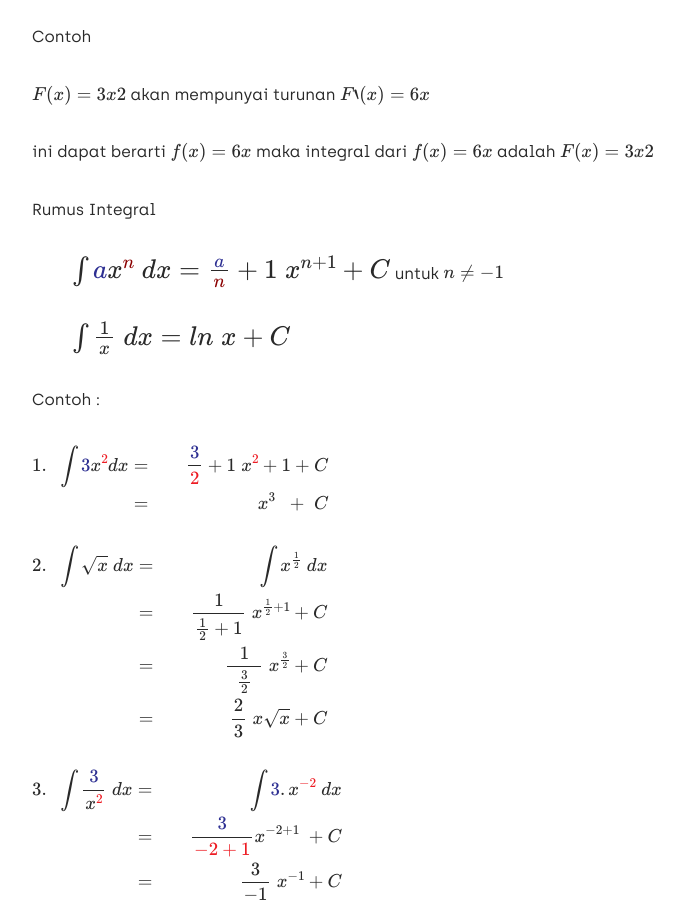
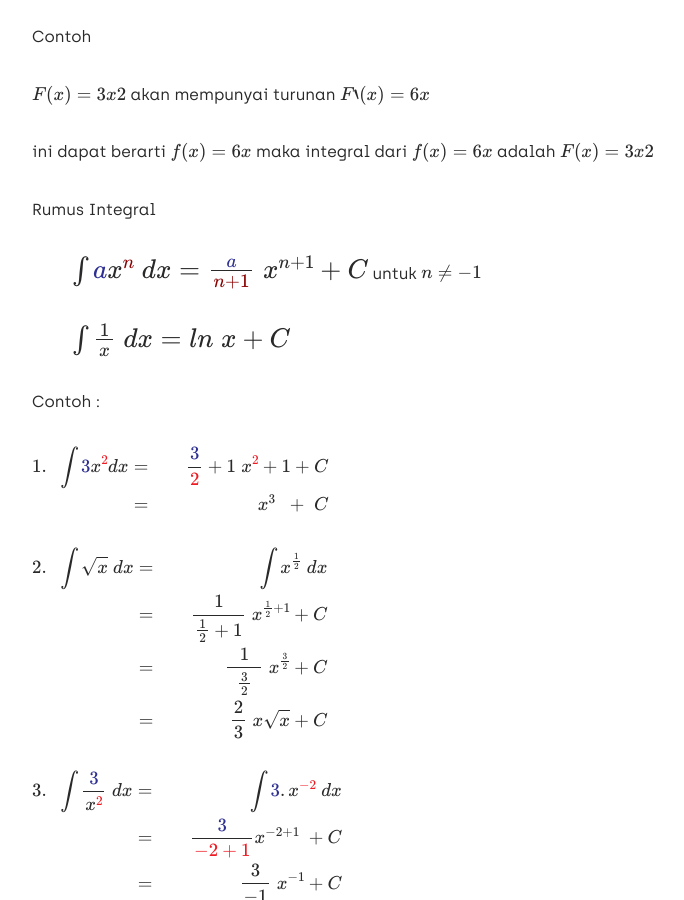
Before and after one commit to pacul/meetmath, a Jekyll site: the page built from _posts/2019-01-14-materi-integral.md, in a window 1280 px wide and 900 px high, scrolled down 587 px. Shown: the whole window, without its empty margins (160-844 px from the left). Built offline with Jekyll 4.4.1, drawn with Linux system fonts in a browser that asks for light colours; formulas are drawn with MathJax 3.

Commit message:
Update 2019-01-14-materi-integral.md

```diff
--- a/_posts/2019-01-14-materi-integral.md
+++ b/_posts/2019-01-14-materi-integral.md
@@ -30,7 +30,7 @@ ini dapat berarti $f(x) = 6x$ maka integral dari $f(x) = 6x$ adalah $F(x) = 3x2$
 
 Rumus Integral
 
-> $\\Large \\int {\\color{Blue} a}x^{\\color{DarkRed} n}\\;dx=\\frac{\\color{Blue} a}{\\color{DarkRed} n}+1\\;x^{n+1}+C$ untuk $n\\neq -1$
+> $\\Large \\int {\\color{Blue} a}x^{\\color{DarkRed} n}\\;dx=\\frac{\\color{Blue} a}{\\color{DarkRed} n+1}\\;x^{n+1}+C$ untuk $n\\neq -1$
 >
 > $\\Large \\int \\frac 1x\\;dx=ln\\;x+C$
 
```
